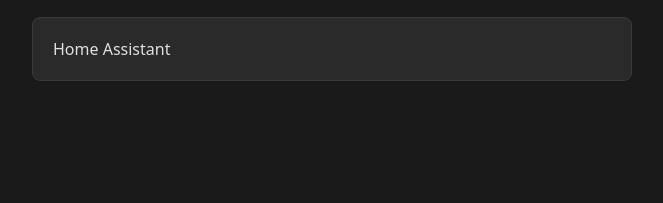
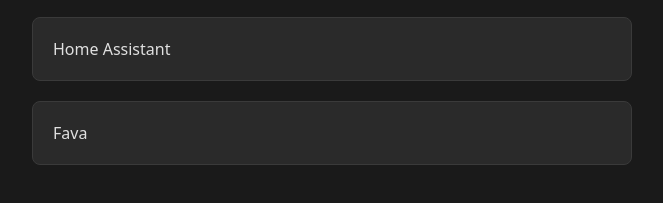
Before and after one commit to jakobhellermann/homeserver, a plain HTML site: page hosts/mel/index.html in a window 1280 px wide. Shown: the part 231-434 px from the top of the page, without its empty margins (308-971 px from the left). Drawn offline with Linux system fonts and the light colour scheme.

Commit message:
service(fava): setup

```diff
--- a/hosts/mel/index.html
+++ b/hosts/mel/index.html
@@ -37,6 +37,7 @@
     <ul>
       <li><a href="/grafana">Grafana</a></li>
       <li><a href="http://mel.local:8123">Home Assistant</a></li>
+      <li><a href="/beancount">Fava</a></li>
     </ul>
   </body>
 </html>
```
Also changed, not shown: 4 other files.
